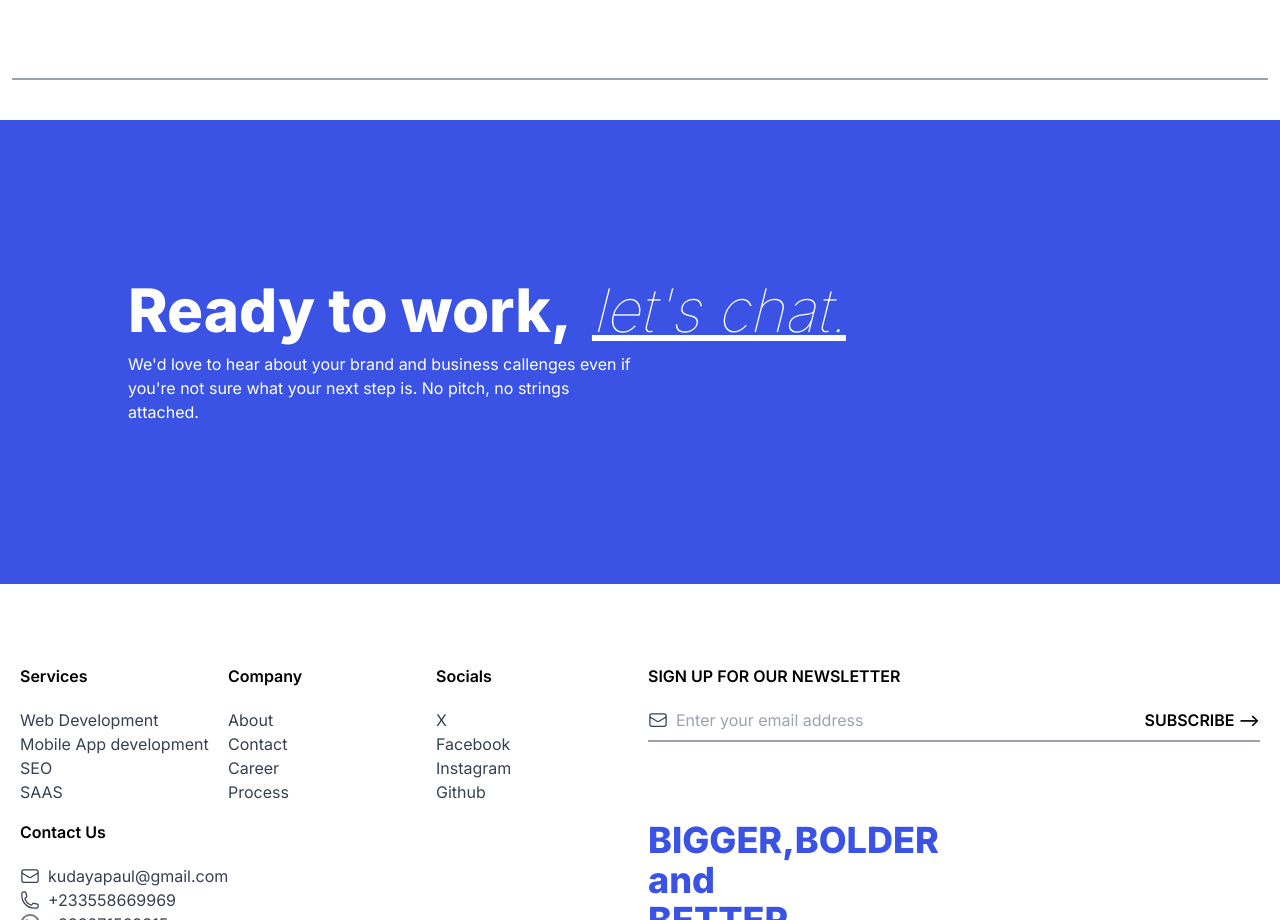
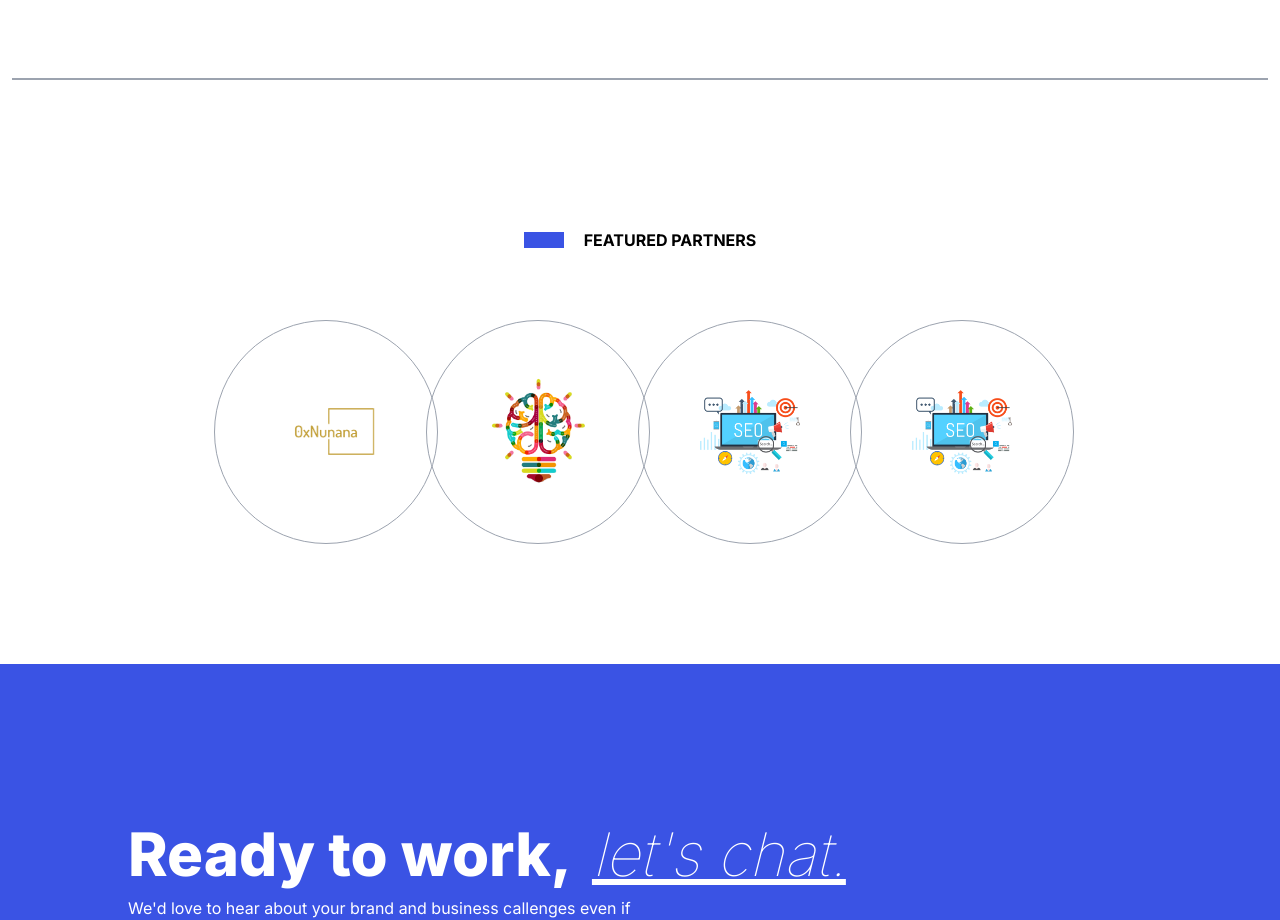
Before and after one commit to 0xNunana/0xNunanaLabs, a Next.js app: page / in a window 1280 px wide. Shown: the part 2611-3531 px from the top of the page. Built offline with nearby package versions, Linux system fonts and the light colour scheme.

Commit message:
Partners section

```diff
--- a/app/page.tsx
+++ b/app/page.tsx
@@ -1,5 +1,6 @@
 import About from "@/sections/About";
 import Hero from "@/sections/Hero";
+import Partners from "@/sections/Partners";
 import Ready from "@/sections/Ready";
 import Services from "@/sections/Services";
 
@@ -10,6 +11,7 @@ export default function Home() {
      <Hero/>
      <Services/>
      <About/>
+     <Partners/>
 
 <Ready/>
 
--- /dev/null
+++ b/components/PartnerCard.tsx
@@ -0,0 +1,13 @@
+import { PartnerProps } from '@/data/Partnerdata'
+import Image from 'next/image'
+import React from 'react'
+
+const PartnerCard = ({info}:{info:PartnerProps}) => {
+  return (
+    <div className='border border-gray-400 rounded-full h-24 w-24 lg:h-56 lg:w-56 p-5 flex justify-center items-center -ml-3'>
+        <Image alt={info.alt} src={info.image} width={100} height={30} className='max-sm:w-[50px]'/>
+      </div>
+  )
+}
+
+export default PartnerCard
--- a/components/ServiceCard.tsx
+++ b/components/ServiceCard.tsx
@@ -4,7 +4,7 @@ import Image from 'next/image'
 import { ServiceProp } from '@/data/Servicesdata'
 
 const ServiceCard = ({info}:{info:ServiceProp}) => {
-  console.log('color',info.bgColor)
+
   return (
     <div className={`bg-${info.bgColor} text-${info.textColor} p-7 md:p-14 border rounded-md shadow-xl hover:scale-105 hover:transition-all`}>
         <div className='flex justify-between md:text-2xl font-bold '>
--- /dev/null
+++ b/data/Partnerdata.ts
@@ -0,0 +1,28 @@
+export type PartnerProps ={
+    image:string
+    alt:string
+    id:number
+}
+
+export const PartnerInfo = [
+    {
+        id:1,
+        image:'/gold.png',
+        alt:'gold company'
+    },
+    {
+        id:2,
+        image:'/think.png',
+        alt:'gold company'
+    },
+    {
+        id:3,
+        image:'/Seo.png',
+        alt:'gold company'
+    },
+    {
+        id:4,
+        image:'/Seo.png',
+        alt:'gold company'
+    },
+]
--- /dev/null
+++ b/sections/Partners.tsx
@@ -0,0 +1,23 @@
+import PartnerCard from '@/components/PartnerCard'
+import React from 'react'
+import { PartnerInfo } from '@/data/Partnerdata'
+
+const Partners = () => {
+  return (
+    <div className='bg-white py-20'>
+           <div className='flex gap-5 items-center justify-center py-7'>
+    <div className='border border-0xblue w-10 h-4 bg-0xblue'/>
+    <p className='font-bold'>FEATURED PARTNERS</p>
+</div>
+
+        <div className='flex ml-5 px-3 py-10 flex-wrap justify-center'>
+          {PartnerInfo.map((partner) => (
+          <PartnerCard info={partner} key={partner.id} />
+        ))}
+        </div>
+
+        </div>
+  )
+}
+
+export default Partners
```
